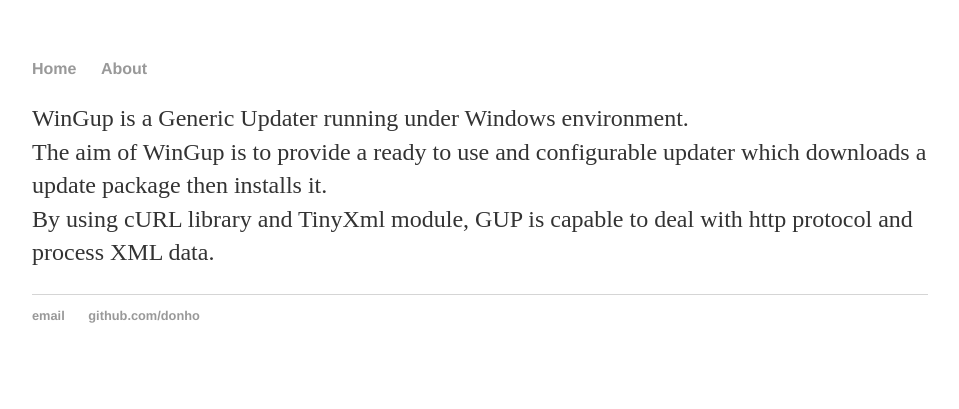
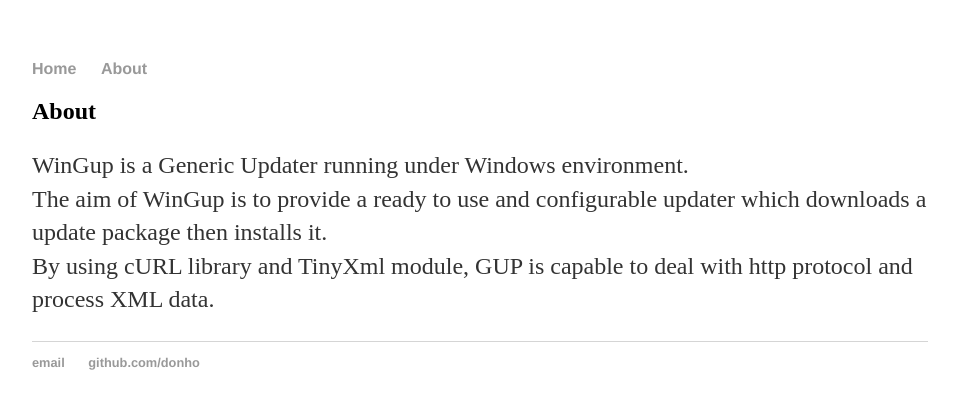
Before and after one commit to gupwin32/gupwin32.github.io, a Jekyll site: the page built from index.html, in a window 1280 px wide. Shown: the top 409 px of the page, without its empty margins (160-1119 px from the left). Built offline with Jekyll 4.4.1, drawn with Linux system fonts in a browser that asks for light colours.

Commit message:
Update index.html

```diff
--- a/index.html
+++ b/index.html
@@ -1,10 +1,11 @@
 ---
 layout: default
-title: Generic Updater for Windows
+title: WinGup
 ---
 <div class="blurb">
-	<p>
-	WinGup is a Generic Updater running under Windows environment.<br/>
+<h2>About</h2>
+<p>
+WinGup is a Generic Updater running under Windows environment.<br/>
 The aim of WinGup is to provide a ready to use and configurable updater which downloads a update package then installs it.<br/>
 By using cURL library and TinyXml module, GUP is capable to deal with http protocol and process XML data.
 </p>
```
